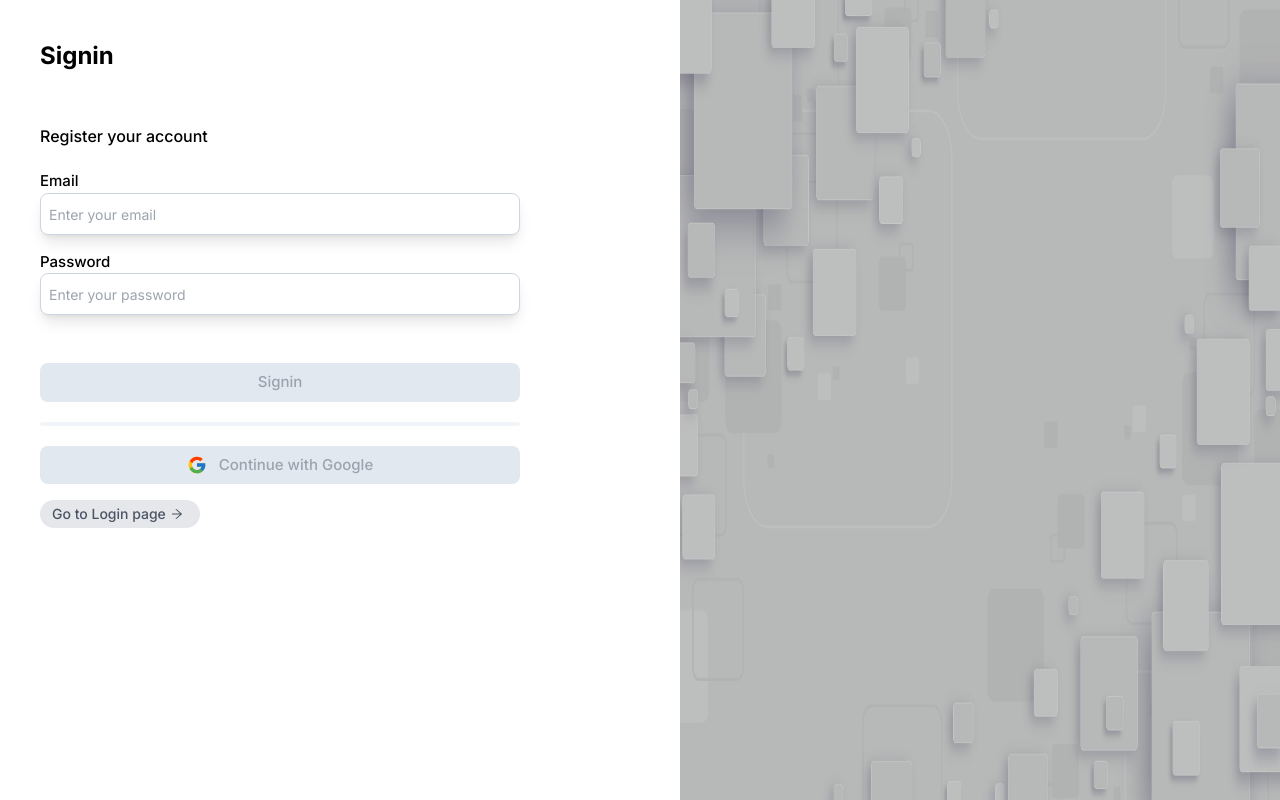
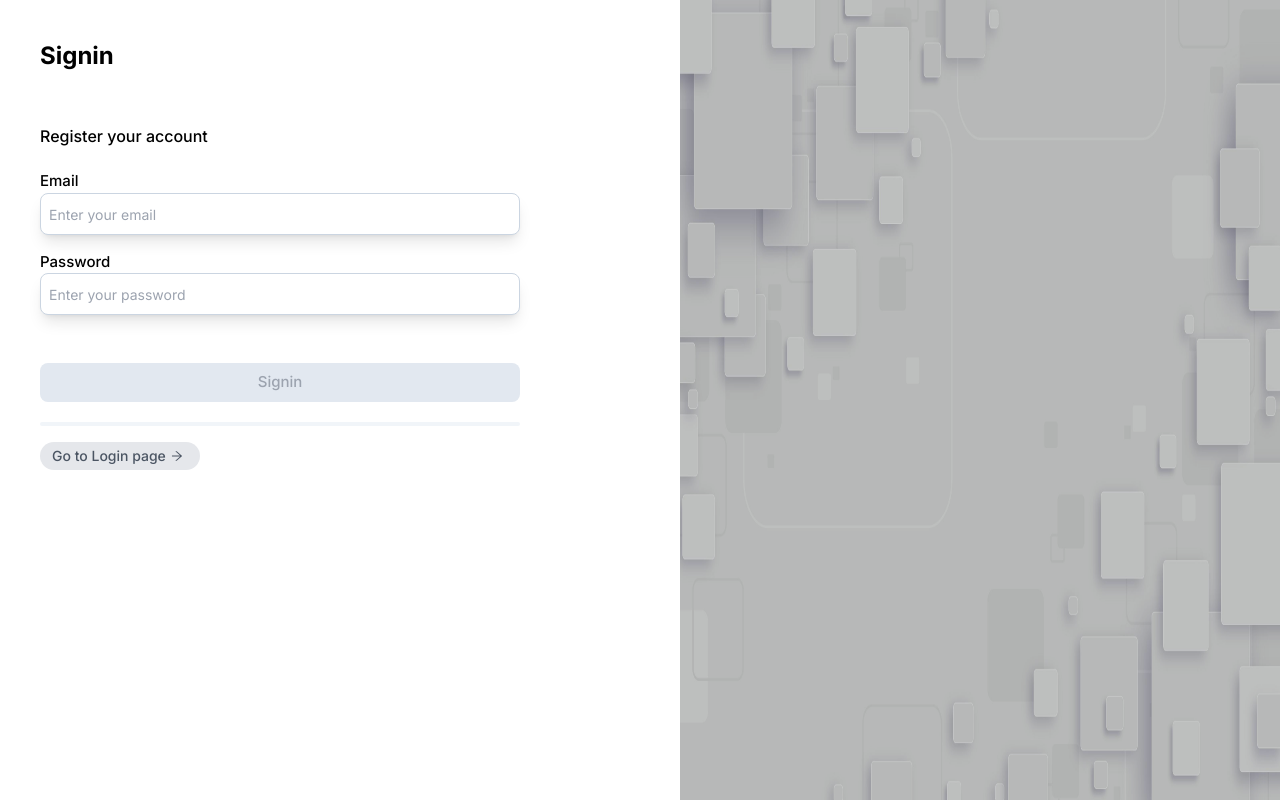
Before and after one commit to 35anurag/Blog-website, a Next.js app: page /signin in a window 1280 px wide. Built offline with nearby package versions, Linux system fonts and the light colour scheme; no server answers.

Commit message:
login page updated

```diff
--- a/src/app/signin/page.jsx
+++ b/src/app/signin/page.jsx
@@ -85,10 +85,7 @@ const Signin = () => {
               Signin
             </button>
             <div className="bg-slate-100 h-1 rounded-full"></div>
-            <button className="bg-slate-200 p-2 rounded-lg flex flex-row items-center justify-center gap-3">
-              <FcGoogle className="w-5 h-5" />
-              <p>Continue with Google</p>
-            </button>
+
           </div>
           <Link href="/login" className="flex flex-row items-center gap-1 text-sm mt-4 bg-gray-200 rounded-3xl p-1 text-gray-600 font-medium max-w-[160px]">
             <span className="ml-2">Go to Login page</span>
```
